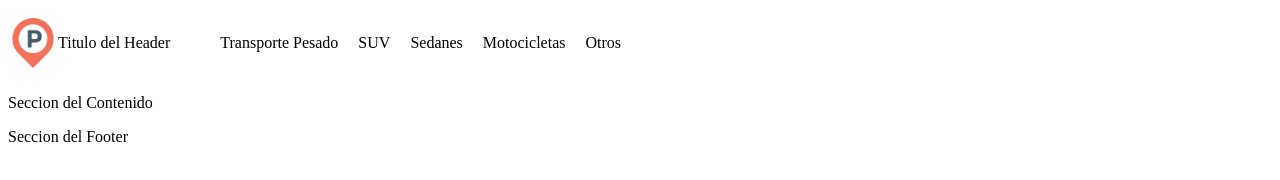
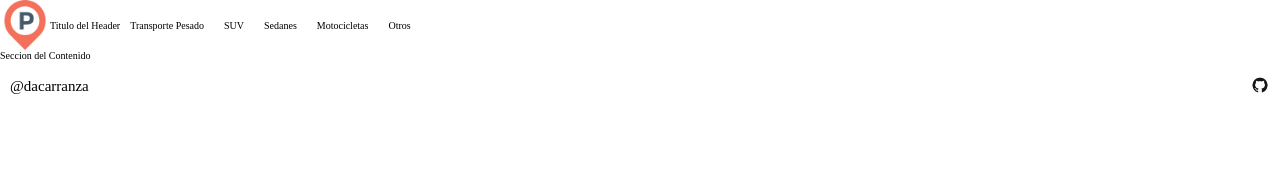
Before and after one commit to DereckAbraham/Parqueo, a plain HTML site: page index.html in a window 1280 px wide. Drawn offline with Linux system fonts and the light colour scheme.

Commit message:
Add files via upload

```diff
--- /dev/null
+++ b/contenido/contenido.js
@@ -0,0 +1,5 @@
+let contenido_del_DOM =  document.querySelector(".contenido");
+
+let contenido = `<p> Seccion del Contenido </p>`
+
+contenido_del_DOM.innerHTML = contenido;
--- a/css/config.css
+++ b/css/config.css
@@ -0,0 +1,8 @@
+* {
+    margin: 0;
+    padding: 0;
+    box-sizing: border-box;
+}
+html, body{
+    font-size: 10px;
+}
--- /dev/null
+++ b/css/footer.css
@@ -0,0 +1,18 @@
+.bajo{
+    height: 5rem;
+    display: flex;
+    flex-direction: row;
+    align-items: center;
+    justify-content: space-between;
+    padding: 1rem;
+}
+
+.github{
+    width: 2rem;
+    height: 2rem;
+}
+
+.footer span{
+    font-size: 1.5rem;
+    font-weight: 100;
+}
--- a/css/header.css
+++ b/css/header.css
@@ -6,7 +6,7 @@
     display: flex;
     flex-direction: row;
     align-items: center;
-    justify-content: space-evenly;
+    justify-content:center;
 }
 
 .tipos{
@@ -17,10 +17,10 @@
 
 .tipos li{
     list-style: none;
-    margin: 10px;
+    margin: 1rem;
 }
 
 .contenedor img{
-    width: 50px;
-    height: 50px;
+    width: 5rem;
+    height: 5rem;
 }
--- a/index.html
+++ b/index.html
@@ -6,6 +6,7 @@
     <title>Parqueo</title>
 
     <link rel="stylesheet" href="./css/header.css">
+    <link rel="stylesheet" href="./css/footer.css">
     <link rel="stylesheet" href="./css/config.css">
 
 </head>
--- a/js/footer.js
+++ b/js/footer.js
@@ -1,5 +1,12 @@
 let footer_del_DOM =  document.querySelector(".footer");
 
-let footer = `<p> Seccion del Footer </p>`
+let footer = `
+    <div class="bajo">
+        <span>@dacarranza</span>
+        <a href="https://github.com/DereckAbraham?tab=repositories">
+        <img  class="github" src="./img/github.png">
+        </a>
+    </div>
+`
 
 footer_del_DOM.innerHTML = footer;
```
Also changed, not shown: contenido/contenido.css (added), img/github.png (added).
